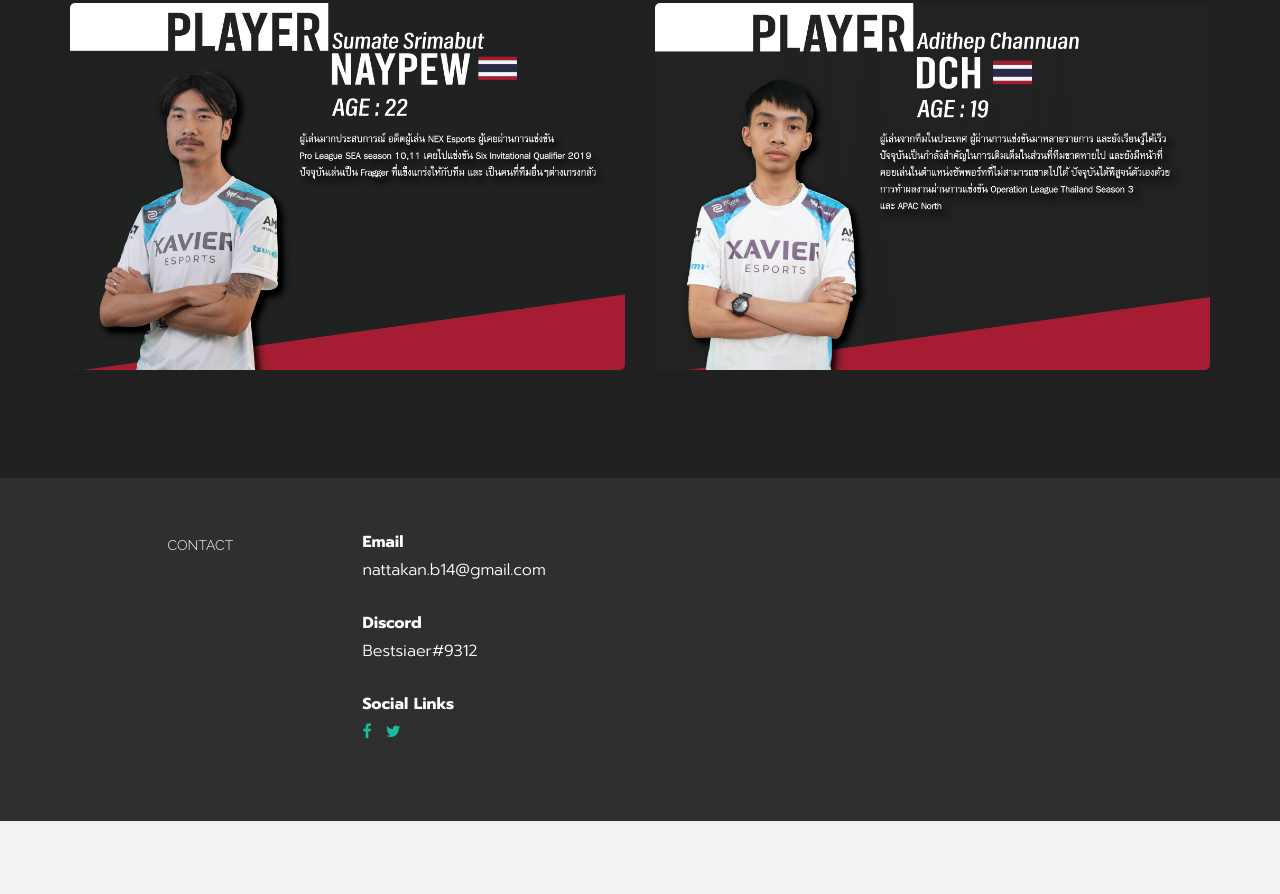
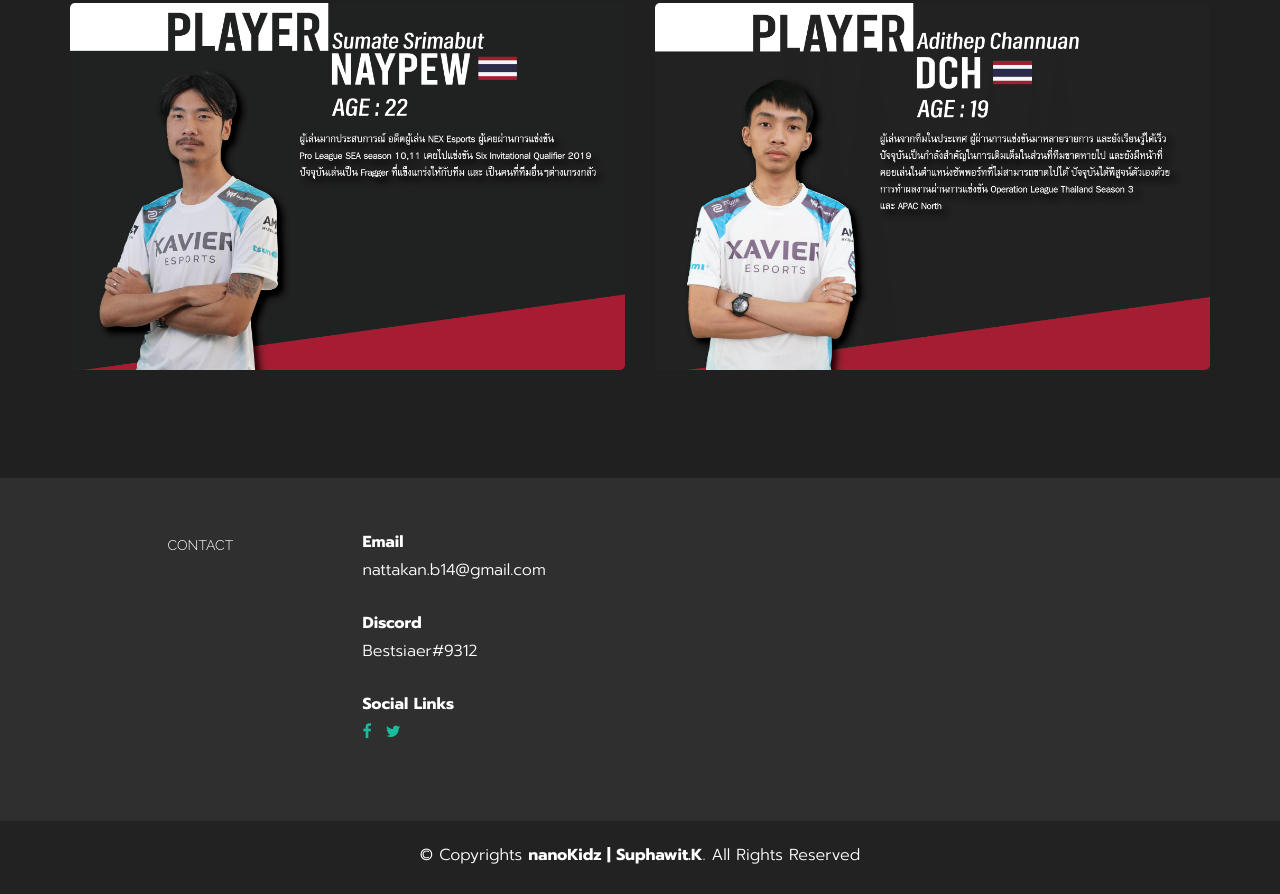
Before and after one commit to nanoKdR6/r6s-profile, a plain HTML site: page index.html in a window 1280 px wide. Shown: the part 3267-4161 px from the top of the page. Before the commit the page ends 4088 px from the top, so only its background shows below. Drawn offline with Linux system fonts and the light colour scheme.

Commit message:
copyrights

```diff
--- a/index.html
+++ b/index.html
@@ -374,23 +374,24 @@
     <!--/ #footer -->
   </section>
 
-  <!--
+
   <div id="copyrights">
     <div class="container">
       <p>
-        &copy; Copyrights <strong>Kelvin</strong>. All Rights Reserved
+        <!--&copy; Copyrights <strong>Kelvin</strong>. All Rights Reserved-->
+		&copy; Copyrights <strong>nanoKidz | Suphawit.K</strong>. All Rights Reserved
       </p>
-      <div class="credits">
+     <!-- <div class="credits">
           You are NOT allowed to delete the credit link to TemplateMag with free version.
           You can delete the credit link only if you bought the pro version.
           Buy the pro version with working PHP/AJAX contact form: https://templatemag.com/kelvin-bootstrap-resume-template/
           Licensing information: https://templatemag.com/license/
 
         Created with Kelvin template by <a href="https://templatemag.com/">TemplateMag</a>
-      </div>
+      </div> -->
     </div>
   </div>
-  -->
+
 
   <!-- JavaScript Libraries -->
   <script src="lib/jquery/jquery.min.js"></script>
```
